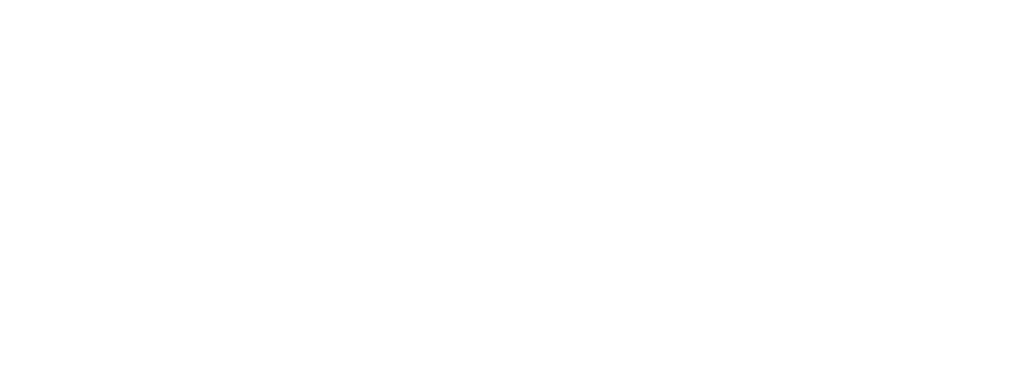
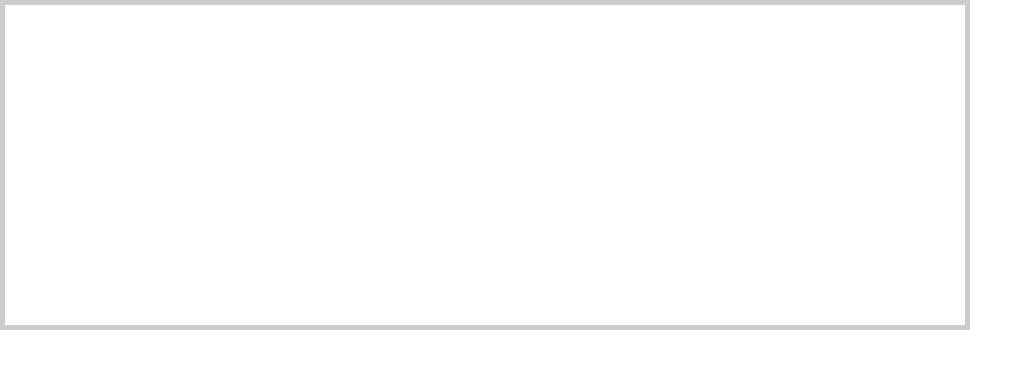
Before and after one commit to aftabdeveloper/react-front, a React (Create React App) app: page / in a window 1280 px wide. Shown: the top 368 px of the page, without its empty margins (0-1033 px from the left). Built offline with nearby package versions, Linux system fonts and the light colour scheme.

Commit message:
container component created

```diff
--- a/src/App.js
+++ b/src/App.js
@@ -1,7 +1,8 @@
+import Container from "./components/container"
 export default function App(){
   return (
     <div>
-
+       <Container />
     </div>
   )
 }
--- /dev/null
+++ b/src/components/container/index.jsx
@@ -0,0 +1,3 @@
+export default function Container(){
+    return <div style={{width:"75%", height: "320px", border: "5px solid #ccc"}}></div>
+}
```
